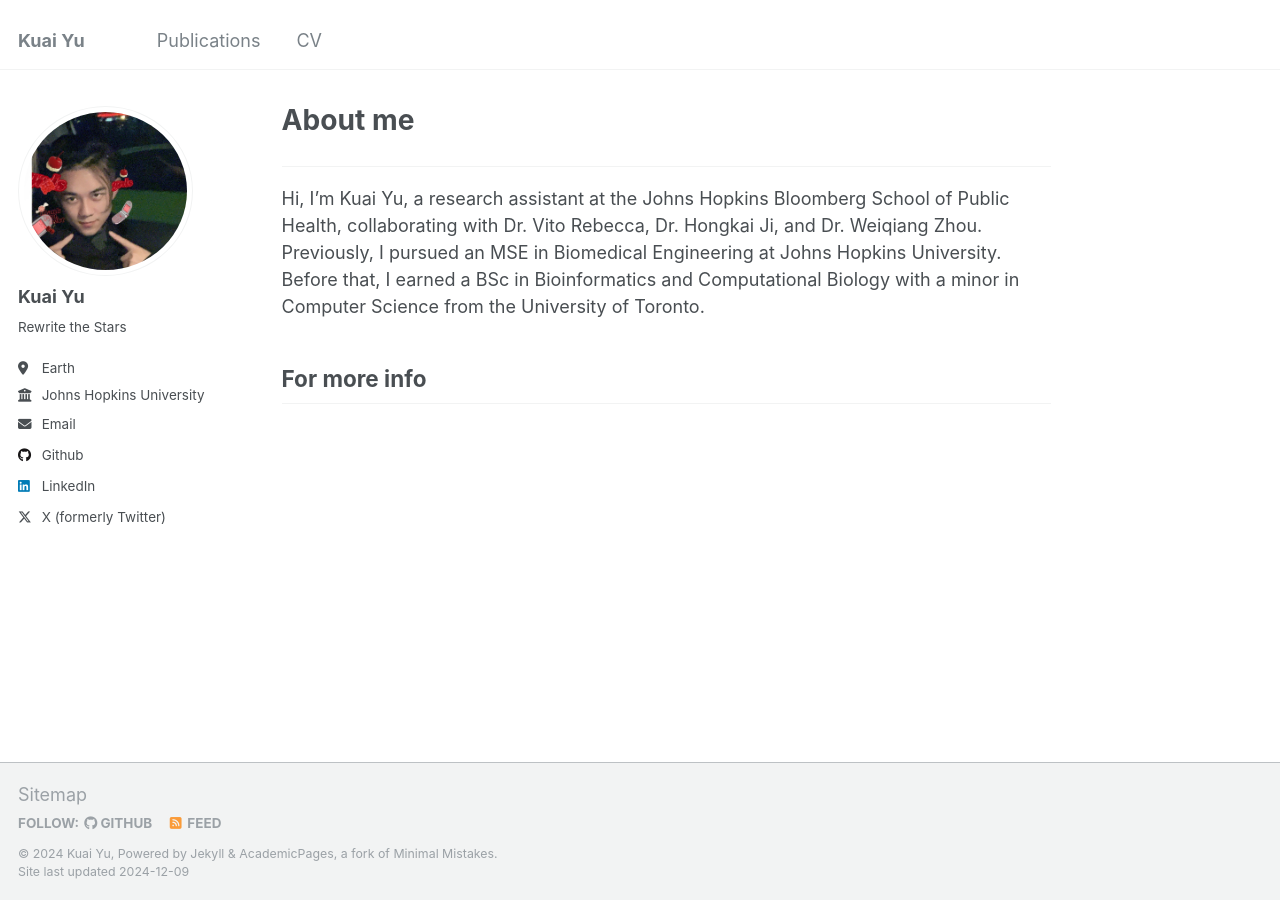
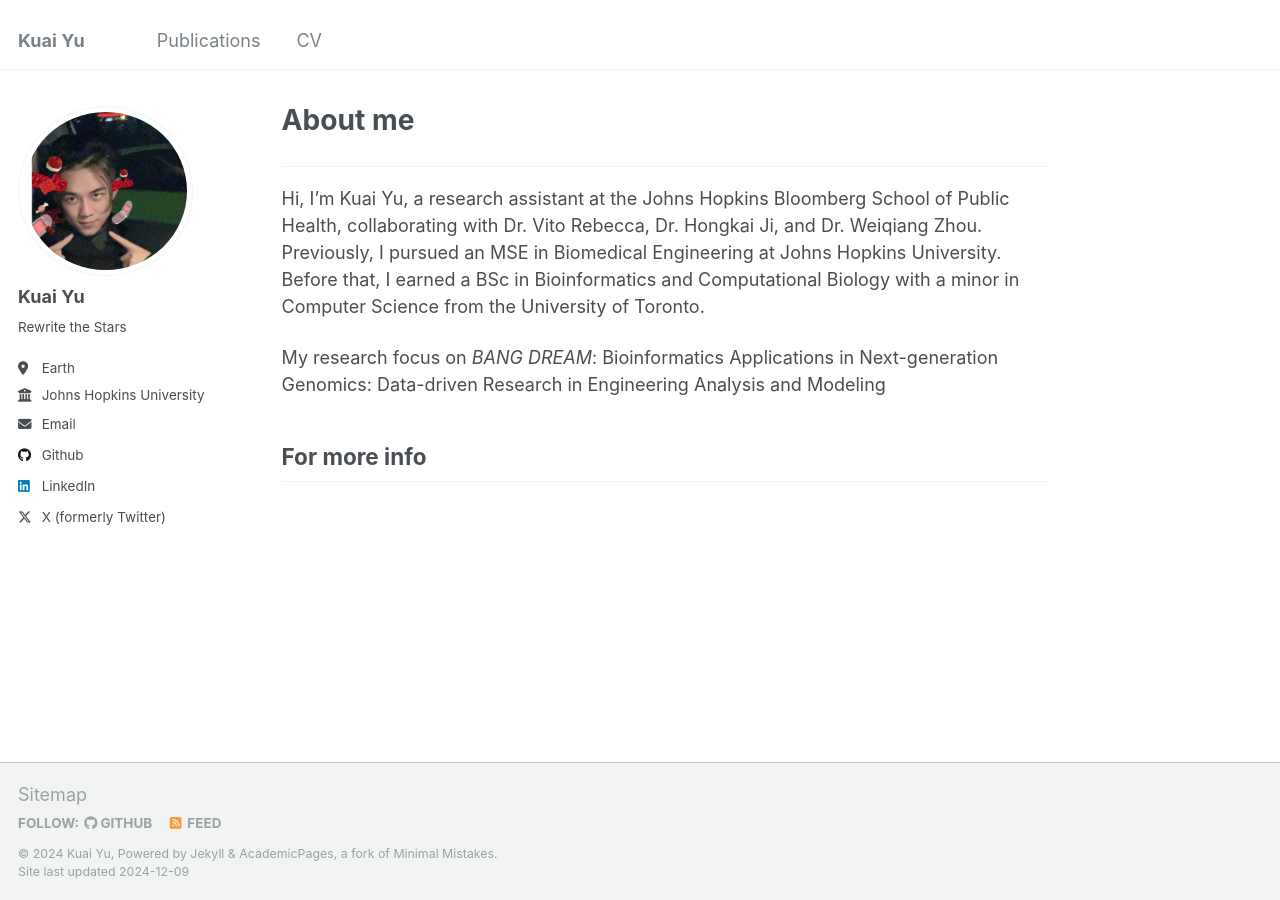
Before and after one commit to quick2063706271/quick2063706271.github.io, a Jekyll site: the page built from _pages/about.md, in a window 1280 px wide. Built offline with Jekyll 4.4.1, drawn with Linux system fonts in a browser that asks for light colours.

Commit message:
Update about.md

```diff
--- a/_pages/about.md
+++ b/_pages/about.md
@@ -11,5 +11,7 @@ redirect_from:
 ------
 Hi, I’m Kuai Yu, a research assistant at the Johns Hopkins Bloomberg School of Public Health, collaborating with Dr. Vito Rebecca, Dr. Hongkai Ji, and Dr. Weiqiang Zhou. Previously, I pursued an MSE in Biomedical Engineering at Johns Hopkins University. Before that, I earned a BSc in Bioinformatics and Computational Biology with a minor in Computer Science from the University of Toronto.
 
+My research focus on *BANG DREAM*: Bioinformatics Applications in Next-generation Genomics: Data-driven Research in Engineering Analysis and Modeling
+
 For more info
 ------
```
